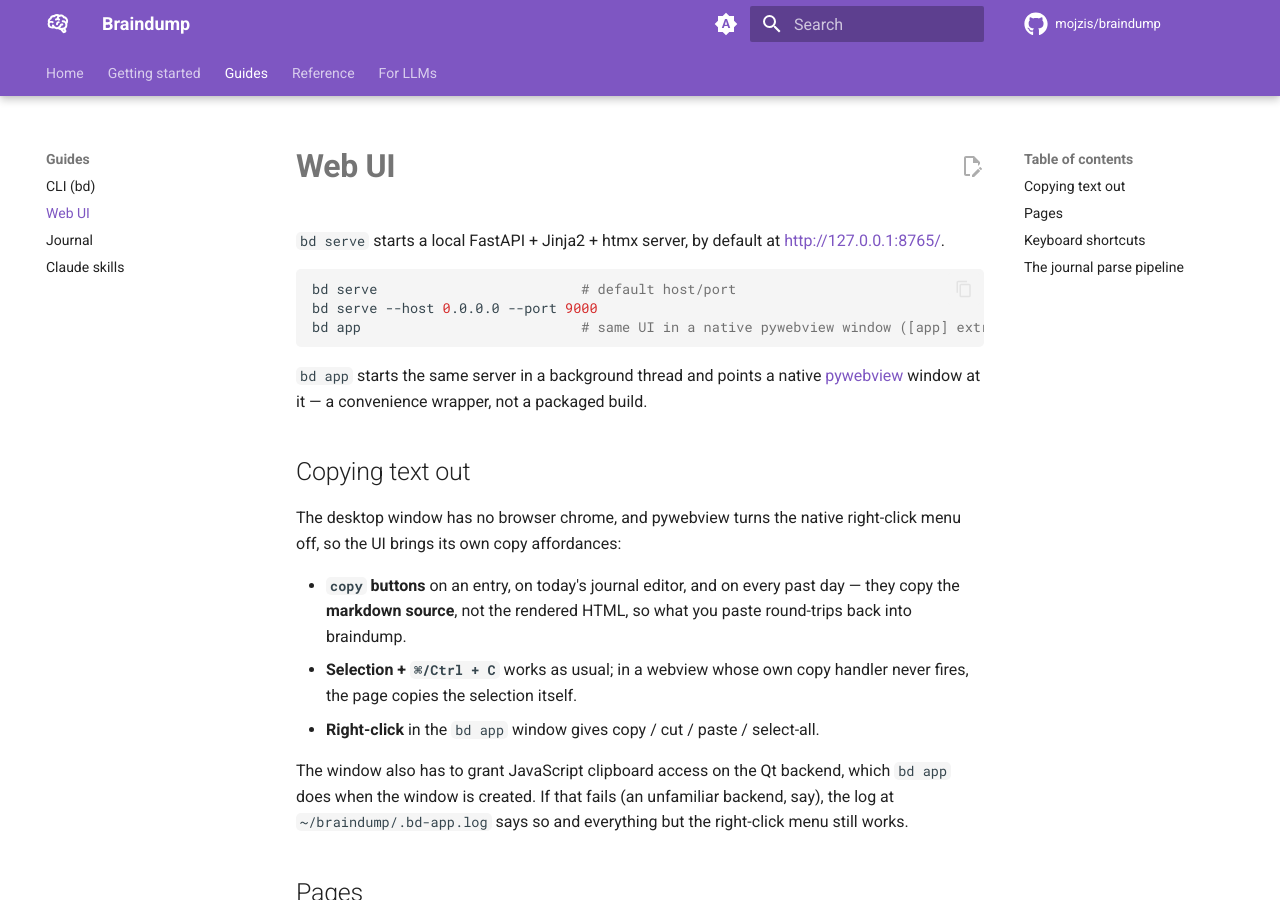
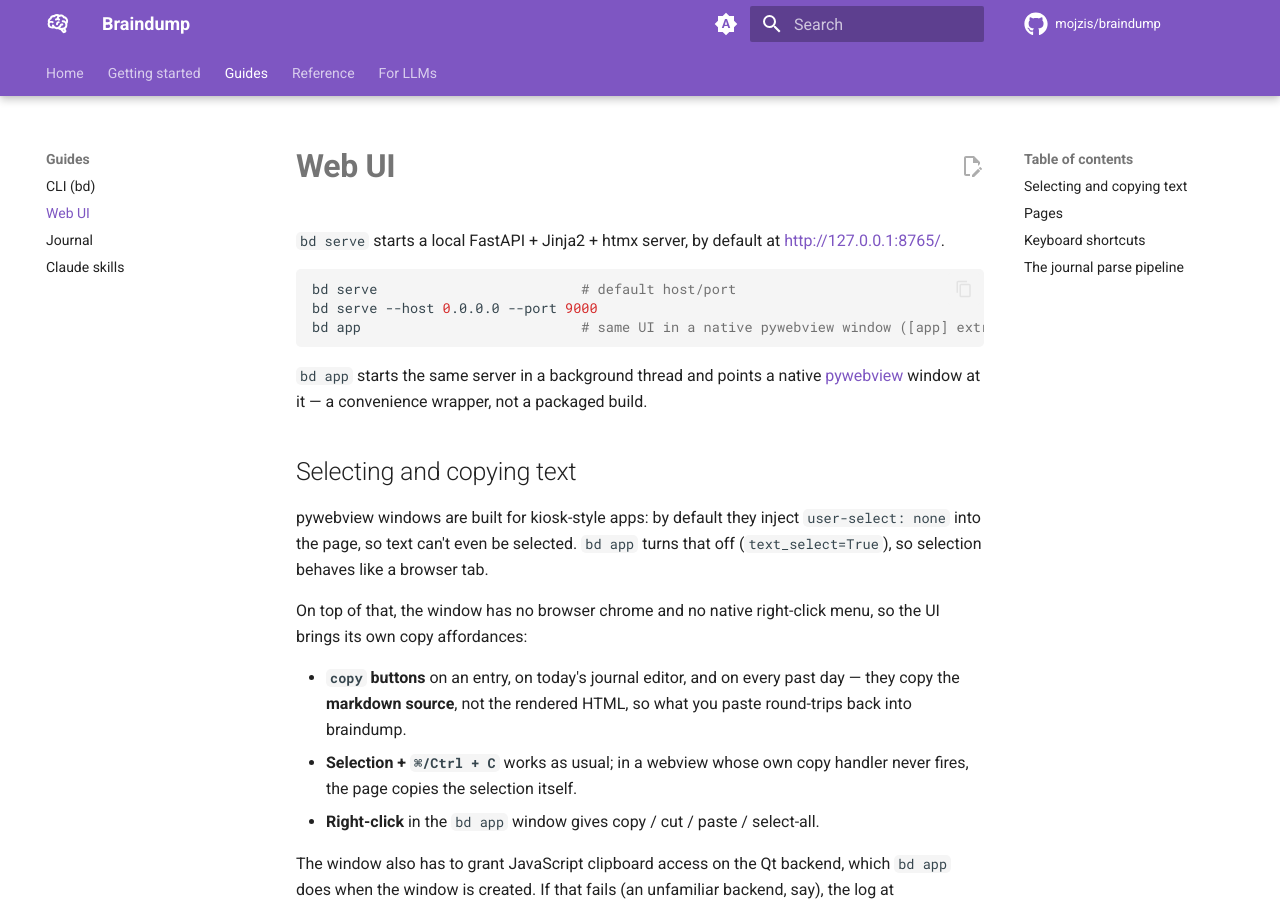
Before and after one commit to mojzis/braindump, an MkDocs documentation site: the page built from docs/guides/web-ui.md, in a window 1280 px wide and 900 px high. Built offline with MkDocs 1.6.1 and Material for MkDocs 9.7.7, drawn with Linux system fonts in a browser that asks for light colours; comment, search, counter and statistics services are not loaded.

Commit message:
Let text in the bd app window be selected at all
The real reason nothing could be copied out of `bd app`: pywebview's
create_window defaults to text_select=False, which injects
`body { user-select: none; cursor: default }` into the page on every backend.
Selection was off before the clipboard ever came into it. Pass text_select=True.

Verified the mechanism in Chromium against the running UI: selecting an entry
body returns its text, and returns '' once that exact CSS is injected.

Co-Authored-By: Claude Opus 5 <noreply@anthropic.com>
Claude-Session: https://claude.ai/code/session_018BaZkL663qMbAxxUmcDRDt

```diff
--- a/docs/guides/web-ui.md
+++ b/docs/guides/web-ui.md
@@ -13,10 +13,14 @@ bd app                           # same UI in a native pywebview window ([app] e
 [pywebview](https://pywebview.flet.dev/) window at it — a convenience wrapper,
 not a packaged build.
 
-## Copying text out
+## Selecting and copying text
 
-The desktop window has no browser chrome, and pywebview turns the native
-right-click menu off, so the UI brings its own copy affordances:
+pywebview windows are built for kiosk-style apps: by default they inject
+`user-select: none` into the page, so text can't even be selected. `bd app`
+turns that off (`text_select=True`), so selection behaves like a browser tab.
+
+On top of that, the window has no browser chrome and no native right-click
+menu, so the UI brings its own copy affordances:
 
 - **`copy` buttons** on an entry, on today's journal editor, and on every past
   day — they copy the **markdown source**, not the rendered HTML, so what you
```
Also changed, not shown: CLAUDE.md (+9 -4 lines), 2 other files.
